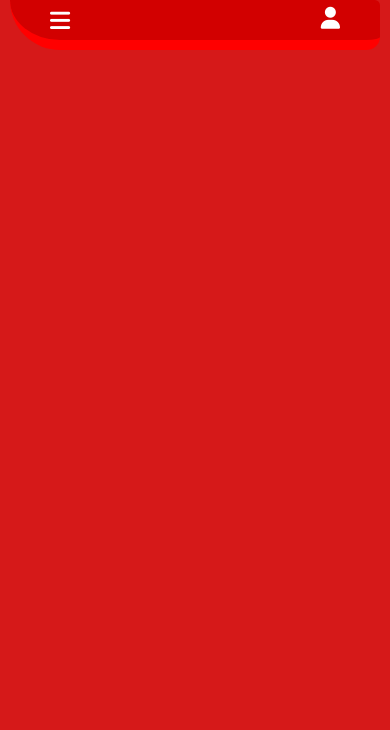
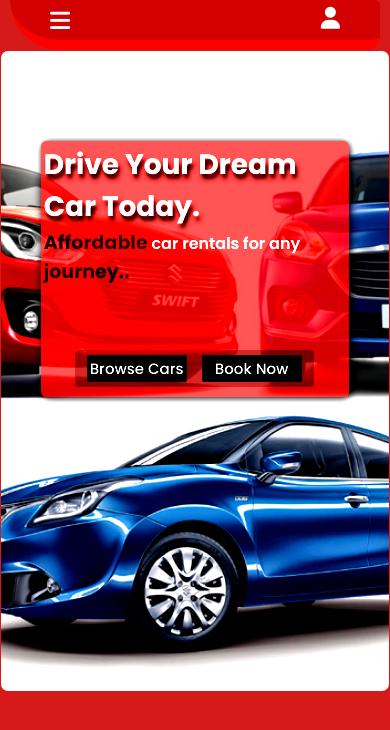
Before and after one commit to Nkululeko376/car-rental-site, a plain HTML site: page index.html in a window 390 px wide. Shown: the top 730 px of the page. Drawn offline with Linux system fonts and the light colour scheme.

Commit message:
Header section

```diff
--- a/index.html
+++ b/index.html
@@ -37,6 +37,19 @@
             <a href="" class="navigation-links">About</a>
     </div>
     <!--====================================================================================-->
+    <header class="header-section">
+        <div class="hero-headings">
+            <h1>Drive Your Dream Car Today.</h1>
+            <p><span>Affordable</span> car rentals for any <span>journey..</span></p>
+            <div class="two-buttons">
+                <button class="browse-cars">Browse Cars</button><button>Book Now</button>
+            </div>
+            <div class="logo-container1">
+                <img src="images/loggo.png" alt="company logo">
+            </div>
+        </div>
+    </header>
+    <!--====================================================================================-->
 
 
 
--- a/index1.css
+++ b/index1.css
@@ -122,6 +122,108 @@ body {
 }
 /*============END==============*/
 
+
+/*===========Header section styles===========*/
+/*============START===============*/
+.header-section {
+
+    border-radius: 7px;
+    padding: 5px;
+    width: 97%;
+    height: 630px;
+    margin: auto;
+    background: url(images/20181206060953_Maruti-sales-Nov-2018.jpg);
+    background-position: center;
+    background-size: cover;
+    background-repeat: no-repeat;
+    filter: contrast(150%) saturate(120%);
+}
+
+.hero-headings {
+    padding: 3px;
+    border-radius: 5px;
+    width: 450px;
+    background-color: rgba(255, 22, 22, 0.646);
+    height: 280px;
+    color: white;
+    margin: 85px auto;
+    position: relative;
+    box-shadow: 1px 1px 10px black;
+}
+.hero-headings h1 {
+    margin: 0px;
+    text-shadow: 2px 5px 5px black;
+}
+.hero-headings p {
+    margin: 0px;
+    font-size: 18px;
+    font-weight: 600;
+}
+
+.hero-headings p span {
+    color: rgba(0, 0, 0, 0.747);
+    font-size: 19px;
+    font-weight: 700;
+}
+
+.two-buttons {
+   background-color: rgba(0, 0, 0, 0.326);
+    position: absolute;
+    bottom: 10px;
+    left: 19%;
+    display: flex;
+    justify-content: center;
+    align-items: center;
+    padding: 10px 25px;
+    border-radius: 4px;
+}
+
+.two-buttons button {
+    min-width: 120px;
+    font-size: 16px;
+    font-weight: 600;
+    background-color: rgb(0, 0, 0);
+    border: none;
+    padding: 5px;
+    border-radius: 4px;
+    cursor: pointer;
+    color: white;
+}
+
+.two-buttons button:hover {
+    background-color: rgba(0, 0, 0, 0.584);
+    border: 3px solid red;
+}
+
+.browse-cars {
+    margin-right: 15px;
+}
+
+.logo-container1 {
+    width: 120px;
+    height: 120px;
+    border: 10px solid rgb(210, 0, 0);
+    border-radius: 50%;
+    position: absolute;
+    top: -30px;
+    right: -45px;
+    animation: expanding 1.2s infinite alternate;
+    box-shadow: 2px 2px 15px black;
+}
+
+.logo-container1 img {
+    width: 100%;
+    border-radius: 50%;
+}
+
+@keyframes expanding{
+    100%{
+        transform: scale(1.04, 1.04);
+    }
+}
+/*=============END================*/
+
+
 @media(max-width: 755px){
     .links-container a{
         font-size: 18px;
@@ -159,8 +261,74 @@ body {
         border-bottom: 3px solid black;
      }
 
+}
 
+@media(max-width: 590px){
+    .hero-headings {
+        width: 80%;
+        height: 280px;
+
+    }
+
+    .logo-container1 {
+        width: 110px;
+        height: 110px;
+        top: -32px;
+        right: -50px;
+    }
 }
+
+@media(max-width: 565px){
+    .logo-container1 {
+        width: 100px;
+        height: 100px;
+        top: -48px;
+        right: -35px;
+        border: 6px solid rgb(210, 0, 0);
+    }
+
+    .two-buttons {
+        background-color: rgba(0, 0, 0, 0.326);
+        position: absolute;
+        bottom: 10px;
+        left: 12%;
+        display: flex;
+        justify-content: center;
+        align-items: center;
+        padding: 10px 20px;
+        border-radius: 4px;
+    }
+
+    .hero-headings {
+        height: 250px;
+    }
+
+    .hero-headings h1 {
+        width: 340px;
+    }
+
+    .hero-headings p {
+        font-size: 17px;
+    }
+}
+
+
+@media(max-width: 470px){
+     .logo-container1 {
+        width: 95px;
+        height: 95px;
+    }
+
+    .two-buttons button {
+        min-width: 110px;
+        font-size: 15px;
+        font-weight: 500;
+        padding: 3px;
+        border-radius: 3px;
+    }
+}
+
+
 
 @media(max-width: 450px){
     .nav-bar {
@@ -193,6 +361,60 @@ body {
         border: 8px solid rgb(255, 255, 255);
         width: 130px;
         height: 130px;
+    }
+
+    .hero-headings {
+        height: 250px;
+    }
+
+    .hero-headings h1 {
+        width: 290px;
+        font-size: 28px;
+    }
+
+    .hero-headings p {
+        font-size: 16px;
+    }
+
+    .logo-container1 {
+         width: 90px;
+        height: 90px;
+    }
+}
+
+@media(max-width: 420px){
+     .two-buttons {
+        position: absolute;
+        bottom: 10px;
+        left: 9%;
+        display: flex;
+        justify-content: center;
+        align-items: center;
+        padding: 7px 15px;
+    }
+}
+
+@media(max-width: 395px){
+    .two-buttons {
+        position: absolute;
+        bottom: 10px;
+        left: 11%;
+        display: flex;
+        justify-content: center;
+        align-items: center;
+        padding: 5px 12px;
+    }
+
+    .two-buttons button {
+        min-width: 100px;
+        font-size: 15px;
+        font-weight: 500;
+        padding: 2px;
+        border-radius: 3px;
+    }
+
+    .logo-container1 {
+        display: none;
     }
 }
 
@@ -227,4 +449,24 @@ body {
         width: 110px;
         height: 110px;
     }
+
+    .hero-headings p{
+        font-size: 15px;
+    }
+
+    .hero-headings p span {
+        font-size: 15px;
+    }
 }
+
+@media(max-width: 345px){
+        .two-buttons {
+        position: absolute;
+        bottom: 10px;
+        left: 5%;
+        display: flex;
+        justify-content: center;
+        align-items: center;
+        padding: 5px 12px;
+    }
+}
```
